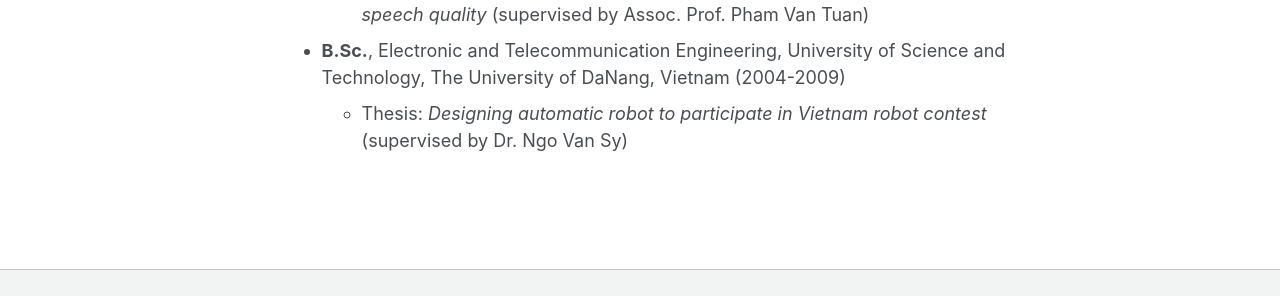
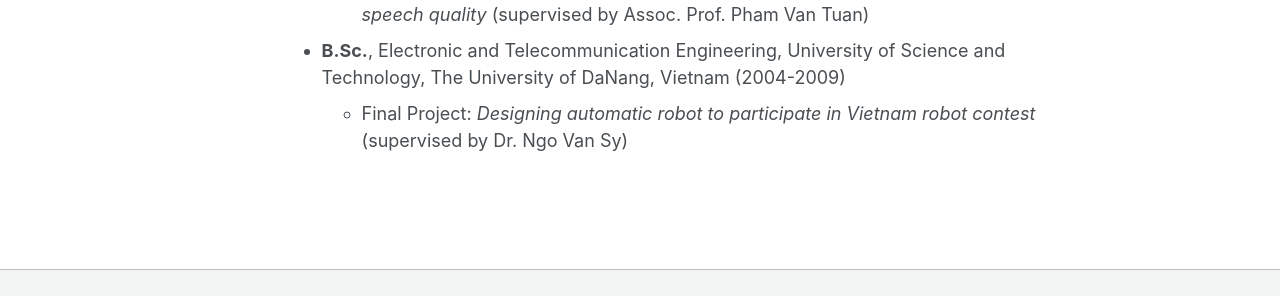
Before and after one commit to phapdn/phapdn.github.io, a Jekyll site: the page built from _pages/about.md, in a window 1280 px wide and 900 px high, scrolled down 673 px. Shown: the part 539-835 px from the top of the window. Built offline with Jekyll 4.4.1, drawn with Linux system fonts in a browser that asks for light colours; some web fonts are replaced.

Commit message:
Update about.md

```diff
--- a/_pages/about.md
+++ b/_pages/about.md
@@ -38,7 +38,7 @@ My primary research interests include algorithms and architectures for:
 * <b>M.Sc.</b>, Electronic Engineering, The University of Danang, Vietnam (2012-2015)
   * Thesis: *Research on noise reduction method using Kalman filter to enhance speech quality* (supervised by Assoc. Prof. Pham Van Tuan)
 * <b>B.Sc.</b>, Electronic and Telecommunication Engineering, University of Science and Technology, The University of DaNang, Vietnam (2004-2009)
-  * Thesis: *Designing automatic robot to participate in Vietnam robot contest* (supervised by Dr. Ngo Van Sy)
+  * Final Project: *Designing automatic robot to participate in Vietnam robot contest* (supervised by Dr. Ngo Van Sy)
 <!--* Senior Project: "<it>A GPS-based Tracking and Accident Reporting System</it>" supervised by Prof. Ibrahim Tekin and Assoc.Prof. Ayhan Bozkurt-->
 
 <!--
```
